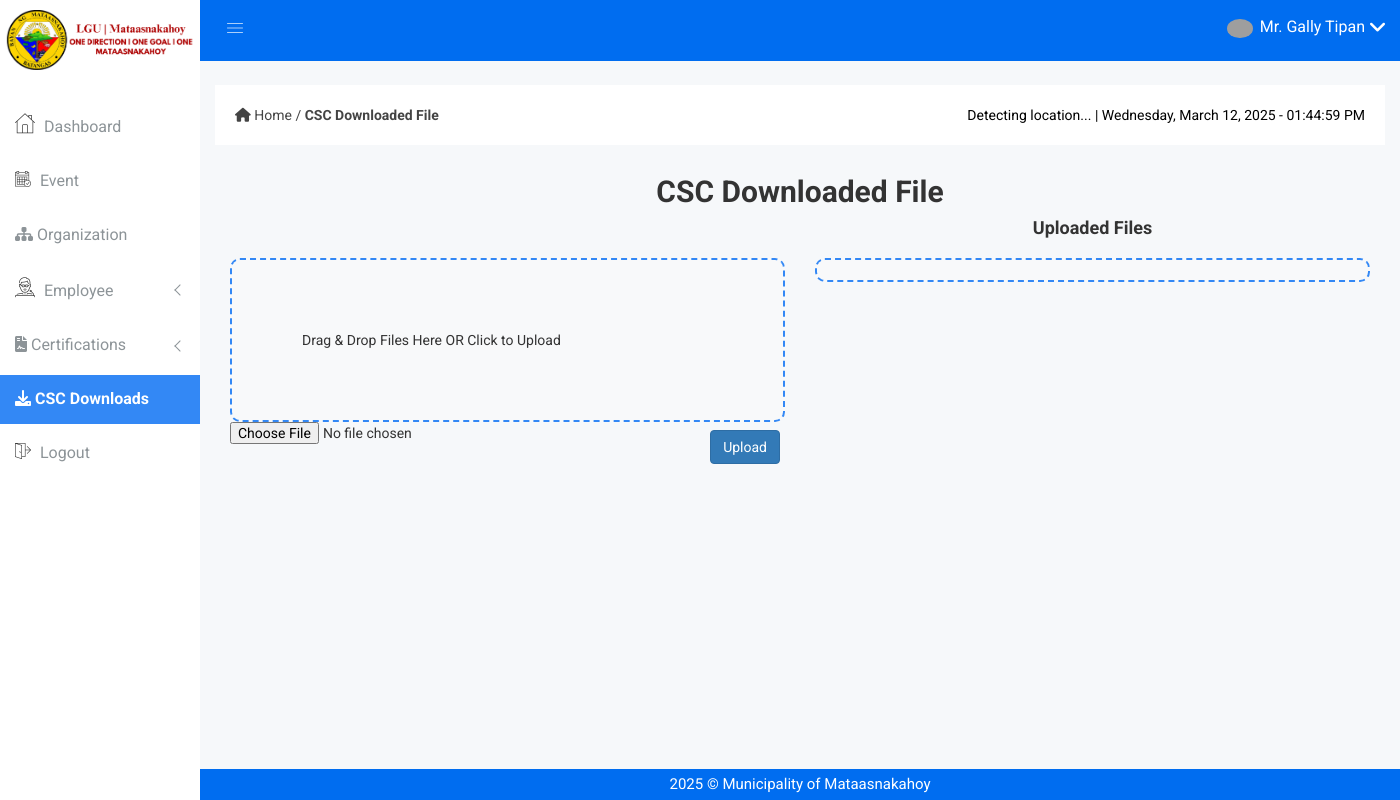
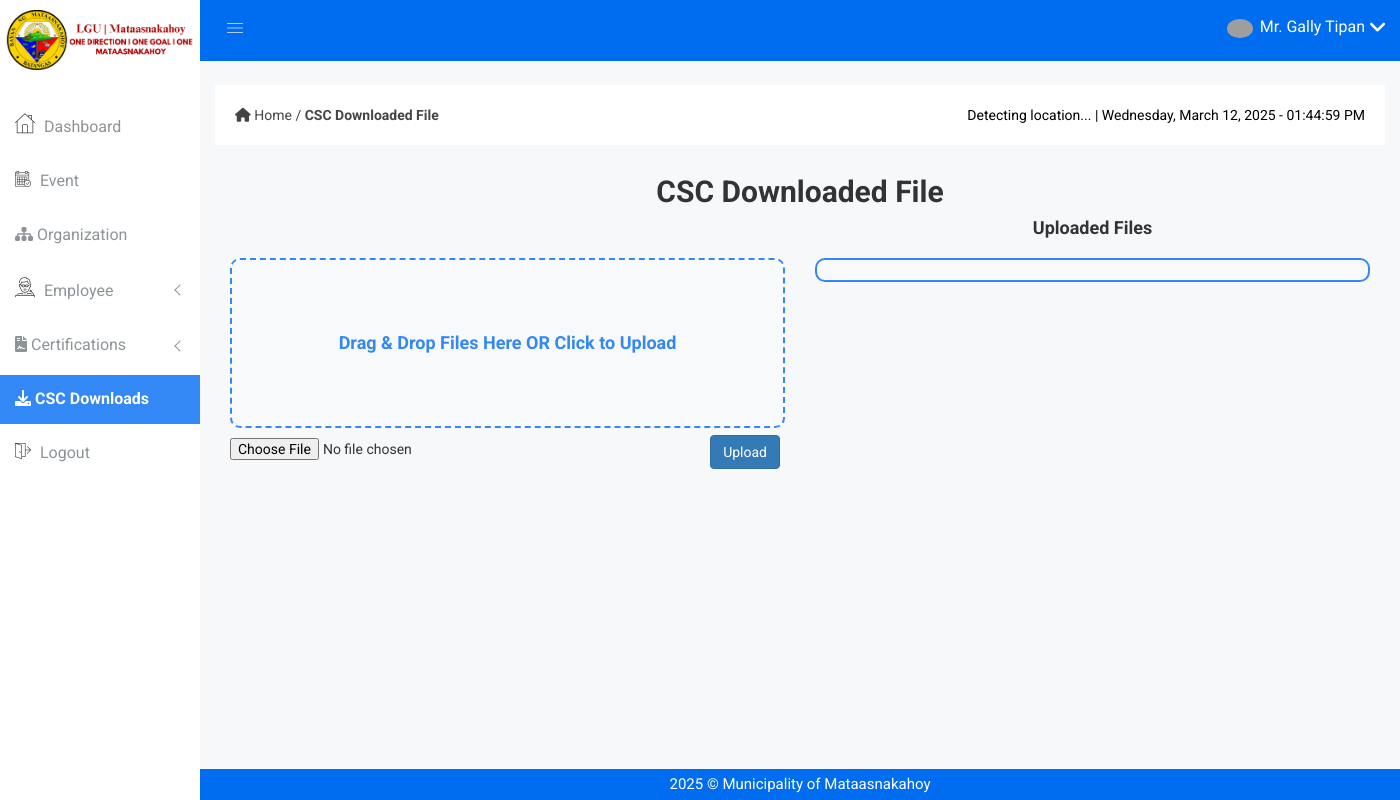
Before and after one commit to JennyMaeGabuya/DBoard, a PHP site: page /downloaded-file.php in a window 1400 px wide. Run offline with PHP 8.4, Linux system fonts and the light colour scheme; a user stored in the database is signed in; data comes from the database, SQL or seed files in the repository; some libraries are stand-ins or nearby versions; some web fonts are replaced; grey boxes are pictures that could not be loaded.

Commit message:
inayos ang button atbp

```diff
--- a/downloaded-file.php
+++ b/downloaded-file.php
@@ -85,7 +85,7 @@ $files = array_diff(scandir($uploadDir), ['.', '..']);
     .upload-section {
         display: flex;
         align-items: center;
-    justify-content: space-between;
+        justify-content: center;
         border: 2px dashed #3388f5;
         padding: 70px;
         text-align: center;
@@ -95,21 +95,29 @@ $files = array_diff(scandir($uploadDir), ['.', '..']);
         transition: background 0.3s;
         margin-top: 40px;
         position: relative;
+        margin-bottom: 10px;
     }
 
     .upload-section:hover {
         background-color: #eaf2ff;
     }
 
+    .upload-section span {
+        font-size: 18px;
+        font-weight: bold;
+        color: #3388f5;
+    }
+
+
     #uploadBtn {
     position: absolute;
     right: 20px;
-    top: 95%;
+    top: 91%;
     transform: translateY(-50%);
 }
 
     .file-list {
-        border: 2px dashed #3388f5;
+      border: 2px solid #3388f5;
         padding: 10px;
         text-align: center;
         border-radius: 10px;
@@ -146,13 +154,12 @@ $files = array_diff(scandir($uploadDir), ['.', '..']);
     }
 
     .delete-btn {
-
-        color: white;
-        border: none;
-        padding: 5px 8px;
-        border-radius: 5px;
+    background: none; /* Removes any background */
+    border: none; /* Removes border */
+    color: black; /* Black 'X' icon */
+    font-size: 16px; /* Adjust size */
     cursor: pointer;
-        transition: background 0.3s;
+    padding: 0; /* Removes padding */
 }
 
     h4 {
@@ -283,9 +290,11 @@ $files = array_diff(scandir($uploadDir), ['.', '..']);
     <h2 class="text-center mb-4">CSC Downloaded File</h2>
     <div class="row">
         <div class="col-md-6">
-                <div class="upload-section" id="dropArea">Drag & Drop Files Here OR Click to Upload</div>
+            <div class="upload-section" id="dropArea">
+                <span>Drag & Drop Files Here OR Click to Upload</span>
+            </div>
             <input type="file" id="fileInput" hidden>
-                <button class="btn btn-primary mt-2" id="uploadBtn">Upload</button>
+            <button class="btn btn-primary" id="uploadBtn">Upload</button>
             <p id="uploadStatus"></p>
         </div>
         <div class="col-md-6">
@@ -295,10 +304,12 @@ $files = array_diff(scandir($uploadDir), ['.', '..']);
                     <?php foreach ($files as $file): ?>
                         <li>
                             <?= $file; ?>
+                            <div>
                                 <a href="uploads/<?= $file; ?>" download>
                                     <i class="fa fa-download"></i>
                                 </a>
                                 <button class="delete-btn" data-file="<?= $file; ?>">❌</button>
+                            </div>
                         </li>
                     <?php endforeach; ?>
                 </ul>
@@ -306,7 +317,6 @@ $files = array_diff(scandir($uploadDir), ['.', '..']);
         </div>
     </div>
 </div>
-
 
     <script>
         $('#dropArea').click(() => $('#fileInput').click());
```
Also changed, not shown: 1 other file. Lines whose indentation alone changed are shown as unchanged.
